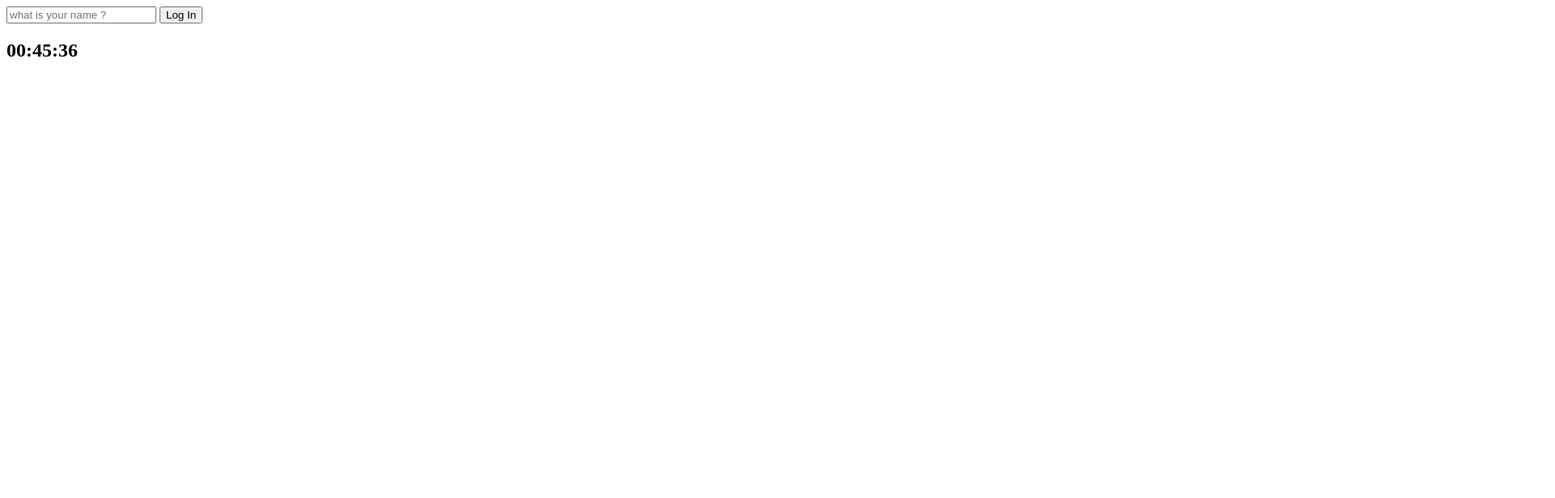
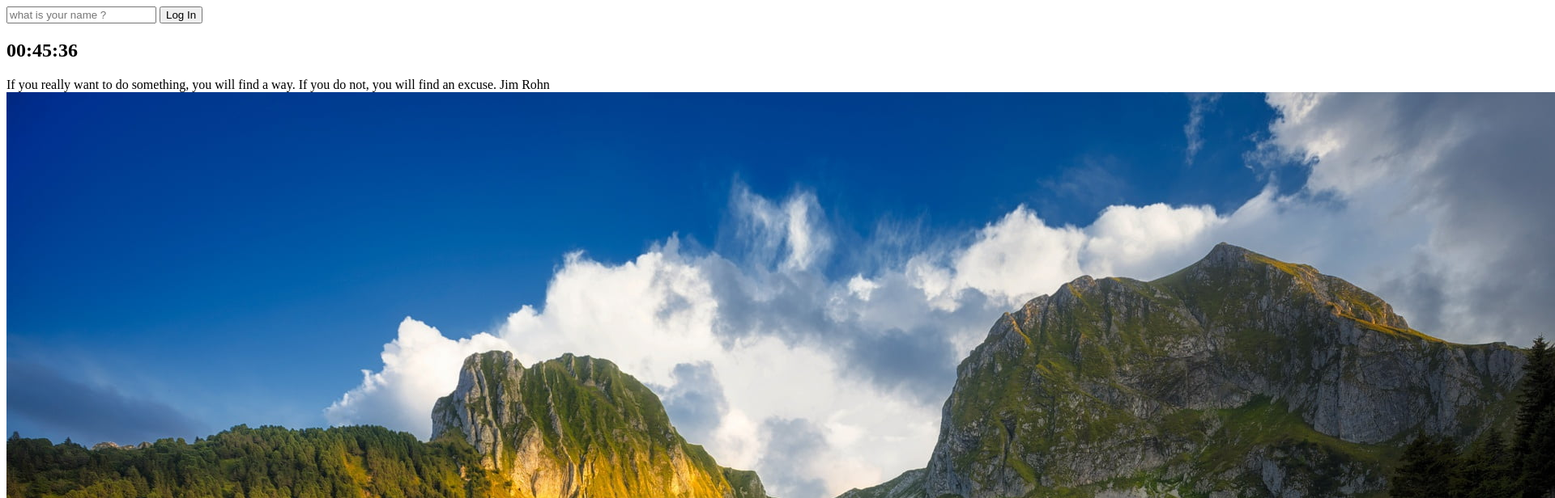
Before and after one commit to kellydevv/momentum, a plain HTML site: page index.html in a window 1280 px wide. Shown: the top 616 px of the page at 81% size, 1920 px wide, since content can reach past the window. Drawn offline with Linux system fonts and the light colour scheme.

Commit message:
quotes & bg image

```diff
--- a/css/style.css
+++ b/css/style.css
@@ -1,3 +1,10 @@
 .hidden {
       display:none;
 }
+
+.body {
+      background-position: center center;
+      background-size: cover;
+      background-repeat: no-repeat;
+      background-attachment: fixed;
+      }
--- a/index.html
+++ b/index.html
@@ -7,7 +7,7 @@
     <link rel="stylesheet" href="css/style.css">
     <title>Document</title>
   </head>
-  <body>
+  <body class = "body">
     <form id="login-form" class="hidden">
       <input
         required
@@ -19,7 +19,13 @@
     </form>
     <h2 id="clock">00:00:00</h2>
     <h1 class="hidden" id="greeting" ></h1>
+    <div id="quote">
+      <span></span>
+      <span></span>
+    </div>
     <script src="js/greetings.js"></script>
     <script src="js/clock.js"></script>
+    <script src="js/quotes.js"></script>
+    <script src = "js/background.js"></script>
   </body>
 </html>
--- /dev/null
+++ b/js/background.js
@@ -0,0 +1,9 @@
+const images = ["0.jpg", "1.jpg", "2.jpg"];
+
+const chosenImage = images[Math.floor(Math.random() * images.length)];
+
+const bgImg = document.createElement("img");
+
+bgImg.src = `img/${chosenImage}`;
+
+document.body.appendChild(bgImg);
--- a/js/clock.js
+++ b/js/clock.js
@@ -4,9 +4,9 @@ const clock = document.querySelector("h2#clock");
 
 function getClock() {
   const date = new Date();
-  const hour = String(date.getHours()).padStart(2,"0");
-  const minute = String(date.getMinutes()).padStart(2,"0");
-  const second = String(date.getSeconds()).padStart(2,"0");
+  const hour = String(date.getHours()).padStart(2, "0");
+  const minute = String(date.getMinutes()).padStart(2, "0");
+  const second = String(date.getSeconds()).padStart(2, "0");
   clock.innerText = `${hour}:${minute}:${second}`;
 }
 
--- /dev/null
+++ b/js/quotes.js
@@ -0,0 +1,50 @@
+const quotes = [
+      {
+      quote: 'I never dreamed about success, I worked for it',
+      author: 'Estee Lauder'
+      },
+      {
+      quote: 'Do not try to be original, just try to be good.',
+      author: 'Paul Rand'
+      },
+      {
+      quote: 'Do not be afraid to give up the good to go for the great',
+      author: 'John D. Rockefeller'
+      },
+      {
+      quote: 'If you cannot fly then run. If you cannot run, then walk. And if you cannot walk, then crawl, but whatever you do, you have to keep moving forward.',
+      author: 'Martin Luther King Jr.'
+      },
+      {
+      quote: 'Our greatest weakness lies in giving up. The most certain way to succeed is always to try just one more time.',
+      author: 'Thomas Edison'
+      },
+      {
+      quote: 'The fastest way to change yourself is to hang out with people who are already the way you want to be',
+      author: 'REid Hoffman'
+      },
+      {
+      quote: 'Money is like gasoline during a road trip. You do not want to run out of gas on your trip, but you are not doing a tour of gas stations',
+      author: 'Tim O Reilly'
+      },
+      {
+      quote: 'Some people dream of success, while other people get up every morning and make it happen',
+      author: 'Wayne Huizenga'
+      },
+      {
+      quote: 'The only thing worse than starting something and falling.. is not starting something',
+      author: 'SEth Godin'
+      },
+      {
+      quote: 'If you really want to do something, you will find a way. If you do not, you will find an excuse.',
+      author: 'Jim Rohn'
+      },
+      ];
+
+const quote= document.querySelector("#quote span:first-child");
+const author= document.querySelector("#quote span:last-child");
+
+const todaysQuote = quotes[Math.floor(Math.random() * quotes.length)];
+
+quote.innerText = todaysQuote.quote;
+author.innerText = todaysQuote.author;
```
Also changed, not shown: img/0.jpg (added), img/1.jpg (added), 1 other file.
